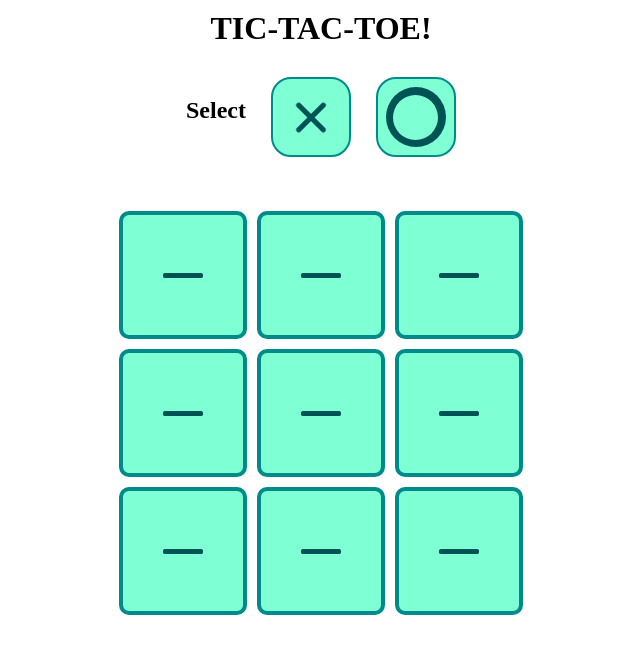
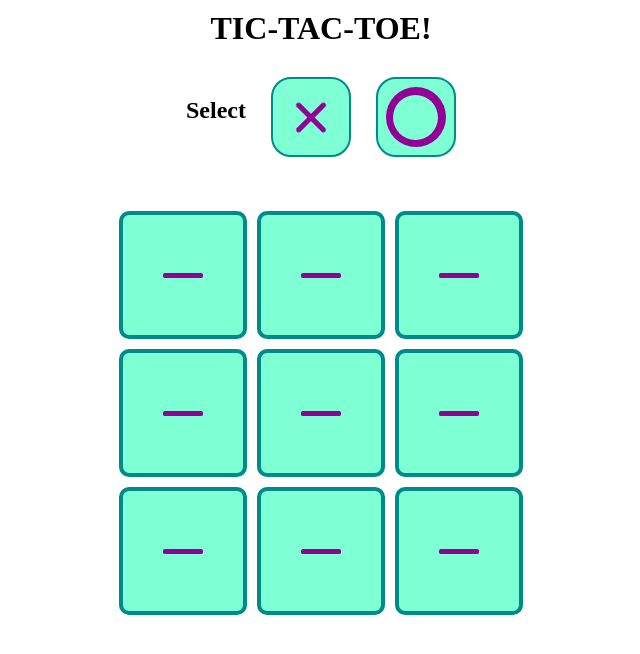
Before and after one commit to Aksaithon/tiktaker, a React (Vite) app: page / in a window 1280 px wide. Shown: the top 654 px of the page, without its empty margins (319-959 px from the left). Built offline with nearby package versions, Linux system fonts and the light colour scheme.

Commit message:
Dash color change

```diff
--- a/src/components/Symbols.css
+++ b/src/components/Symbols.css
@@ -1,6 +1,6 @@
 .dash {
   position: absolute;
-  background-color:rgb(0, 83, 85);
+  background-color:rgb(146, 0, 149);
   height: 5px;
   width: 40px;
   border-radius: 5px;
```
